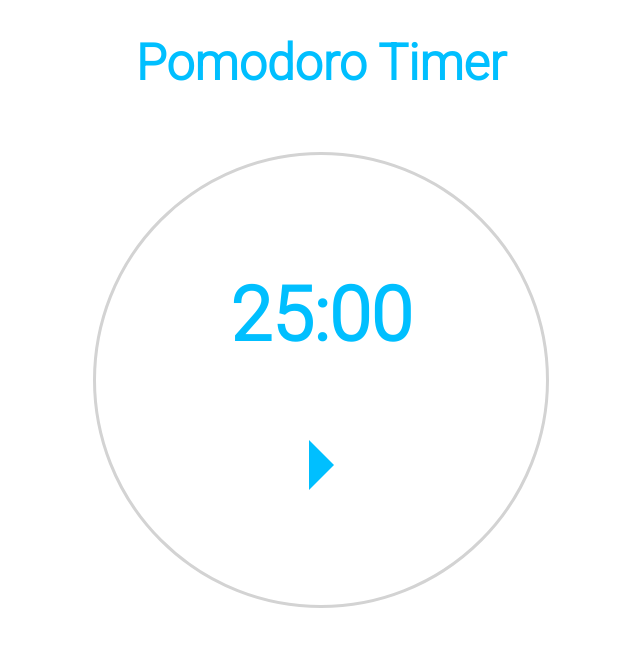
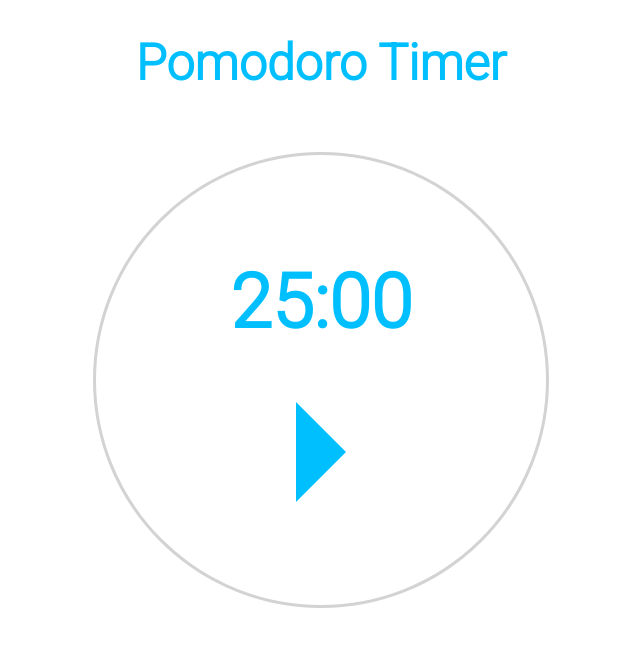
Before and after one commit to kborel/pomodoro-timer, a React (Create React App) app: page / in a window 1280 px wide. Shown: the top 646 px of the page, without its empty margins (319-959 px from the left). Built offline with nearby package versions, Linux system fonts and the light colour scheme.

Commit message:
Make play button bigger

```diff
--- a/src/components/Timer.js
+++ b/src/components/Timer.js
@@ -23,9 +23,9 @@ const Text = styled.h3`
 const StartButton = styled.div`
   width: 0;
 	height: 0;
-	border-top: 25px solid transparent;
-	border-bottom: 25px solid transparent;
-	border-left: 25px solid deepskyblue;
+	border-top: 50px solid transparent;
+	border-bottom: 50px solid transparent;
+	border-left: 50px solid deepskyblue;
   cursor: pointer;
 `;
 
```
